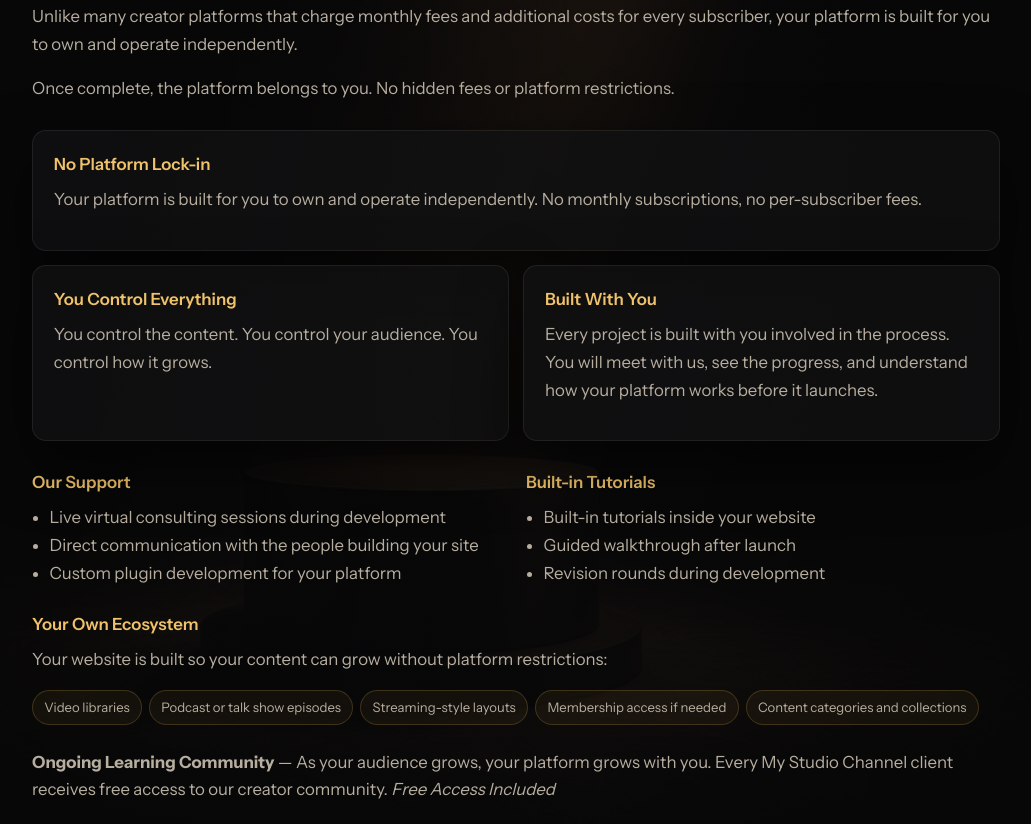
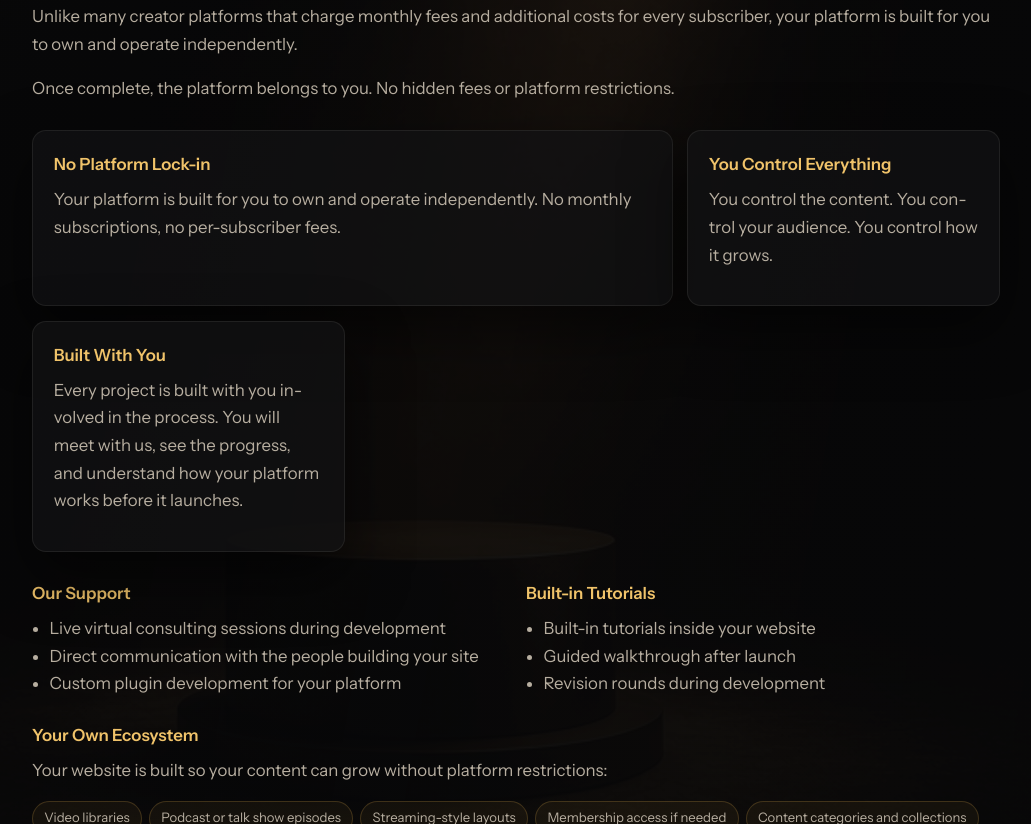
Before and after one commit to agentzlab/MyStudioChannel-Ravyn, a plain HTML site: page index.html in a window 1280 px wide. Shown: the part 1976-2800 px from the top of the page, without its empty margins (210-1241 px from the left). Drawn offline with Linux system fonts and the light colour scheme.

Commit message:
mobile-bento-fix: stop phone crush on Own Platform cards
GodUI bento defaulted to multi-column with spans; on narrow viewports
cards squeezed to ~1ch and titles stacked one letter per line. Switch
bento to mobile-first single column, enable 2/3-col + spans only from
721/981 up, and stack chapter rail by 900px.

```diff
--- a/styles.css
+++ b/styles.css
@@ -166,11 +166,14 @@ button, input, textarea { font: inherit; color: inherit; }
   max-width: 100%;
 }
 .chapter-body h2,
-.chapter-body h3,
 .hero h1,
 .pull {
   overflow-wrap: anywhere;
-  word-break: break-word;
+  word-break: normal;
+}
+.chapter-body h3 {
+  overflow-wrap: normal;
+  word-break: normal;
 }
 .chapter-meta {
   position: sticky; top: 5.5rem; align-self: start;
@@ -394,10 +397,10 @@ button, input, textarea { font: inherit; color: inherit; }
 .pkg p,
 .demo-card p { margin-bottom: 0; }
 
-/* —— GodUI-feel: Bento grids —— */
+/* —— GodUI-feel: Bento grids (mobile-first) —— */
 .bento {
   display: grid;
-  grid-template-columns: repeat(3, minmax(0, 1fr));
+  grid-template-columns: minmax(0, 1fr);
   gap: 0.9rem;
   margin: 1.75rem 0;
   width: 100%;
@@ -413,9 +416,16 @@ button, input, textarea { font: inherit; color: inherit; }
   box-shadow: var(--shadow);
   min-width: 0;
   max-width: 100%;
+  width: 100%;
   --mx: 50%;
   --my: 50%;
   transition: transform 0.4s var(--ease), border-color 0.35s var(--ease), box-shadow 0.4s var(--ease);
+}
+.bento-card h3,
+.bento-card p {
+  overflow-wrap: anywhere;
+  word-break: normal;
+  hyphens: auto;
 }
 .bento-card::before {
   content: "";
@@ -437,8 +447,12 @@ button, input, textarea { font: inherit; color: inherit; }
   box-shadow: 0 0 0 1px rgba(212, 162, 74, 0.18), 0 28px 50px rgba(0,0,0,0.5);
 }
 .bento-card:hover::before { opacity: 1; }
-.bento-wide { grid-column: span 2; }
-.bento-tall { grid-row: span 2; }
+/* spans only apply from tablet up — never crush phone columns */
+.bento-wide,
+.bento-tall {
+  grid-column: auto;
+  grid-row: auto;
+}
 .bento-icon {
   display: inline-flex;
   align-items: center; justify-content: center;
@@ -451,12 +465,24 @@ button, input, textarea { font: inherit; color: inherit; }
   font-size: 0.95rem;
 }
 .bento-about .bento-tall { display: flex; flex-direction: column; justify-content: flex-start; }
-.bento-own { grid-template-columns: repeat(2, minmax(0, 1fr)); }
-.bento-own .bento-wide { grid-column: span 2; }
-.bento-wyg { grid-template-columns: repeat(2, minmax(0, 1fr)); }
-.bento-wyg .bento-wide { grid-column: span 1; }
+.bento-own,
+.bento-wyg { grid-template-columns: minmax(0, 1fr); }
 @media (min-width: 721px) {
+  .bento,
+  .bento-about { grid-template-columns: repeat(2, minmax(0, 1fr)); }
+  .bento-own,
+  .bento-wyg { grid-template-columns: repeat(2, minmax(0, 1fr)); }
+  .bento-wide { grid-column: span 2; }
   .bento-wyg .bento-card:first-child { grid-column: span 2; }
+  .bento-wyg .bento-wide { grid-column: span 1; }
+  .bento-wyg .bento-card:first-child.bento-wide,
+  .bento-wyg .bento-card:first-child { grid-column: span 2; }
+}
+@media (min-width: 981px) {
+  .bento,
+  .bento-about { grid-template-columns: repeat(3, minmax(0, 1fr)); }
+  .bento-wide { grid-column: span 2; }
+  .bento-tall { grid-row: span 2; }
 }
 
 /* Spotlight on packages / demos */
@@ -940,7 +966,7 @@ button, input, textarea { font: inherit; color: inherit; }
   .demo-span-2 { grid-column: span 2; }
 }
 
-@media (max-width: 980px) {
+@media (max-width: 900px) {
   .chapter { grid-template-columns: minmax(0, 1fr); gap: 1rem; padding: 3.25rem 1.15rem 3.75rem; }
   .chapter-meta {
     position: static;
@@ -959,14 +985,8 @@ button, input, textarea { font: inherit; color: inherit; }
   .process-strip,
   .contact-row,
   .footer-inner,
-  .footer-cols,
-  .bento,
-  .bento-about,
-  .bento-own,
-  .bento-wyg { grid-template-columns: repeat(2, minmax(0, 1fr)); }
-  .bento-wide,
-  .bento-tall,
-  .demo-span-2 { grid-column: span 1; grid-row: span 1; }
+  .footer-cols { grid-template-columns: repeat(2, minmax(0, 1fr)); }
+  /* bento spans: leave to mobile-first base + min-width:721 rules (do not zero them at tablet) */
   .pkg-featured { transform: none; }
   .package-bento .pkg-featured:hover { transform: translateY(-4px); }
 }
```
